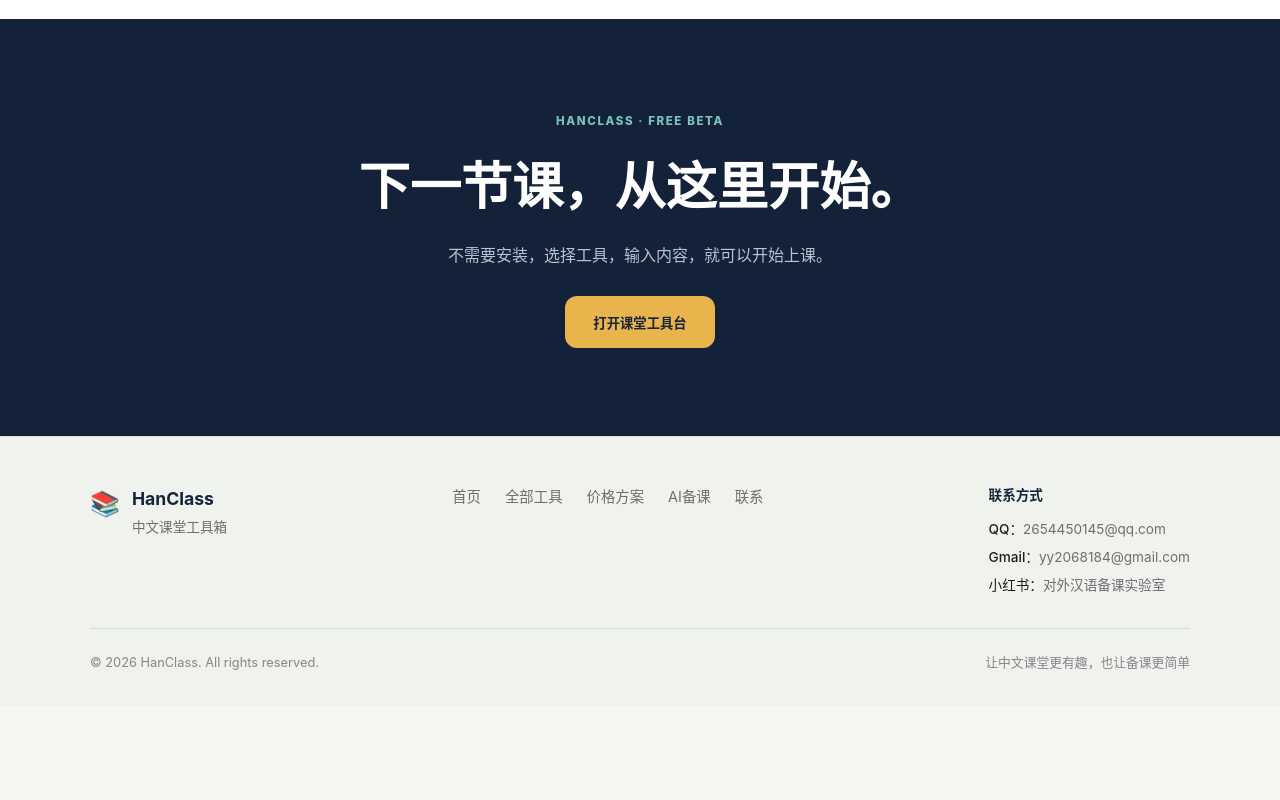
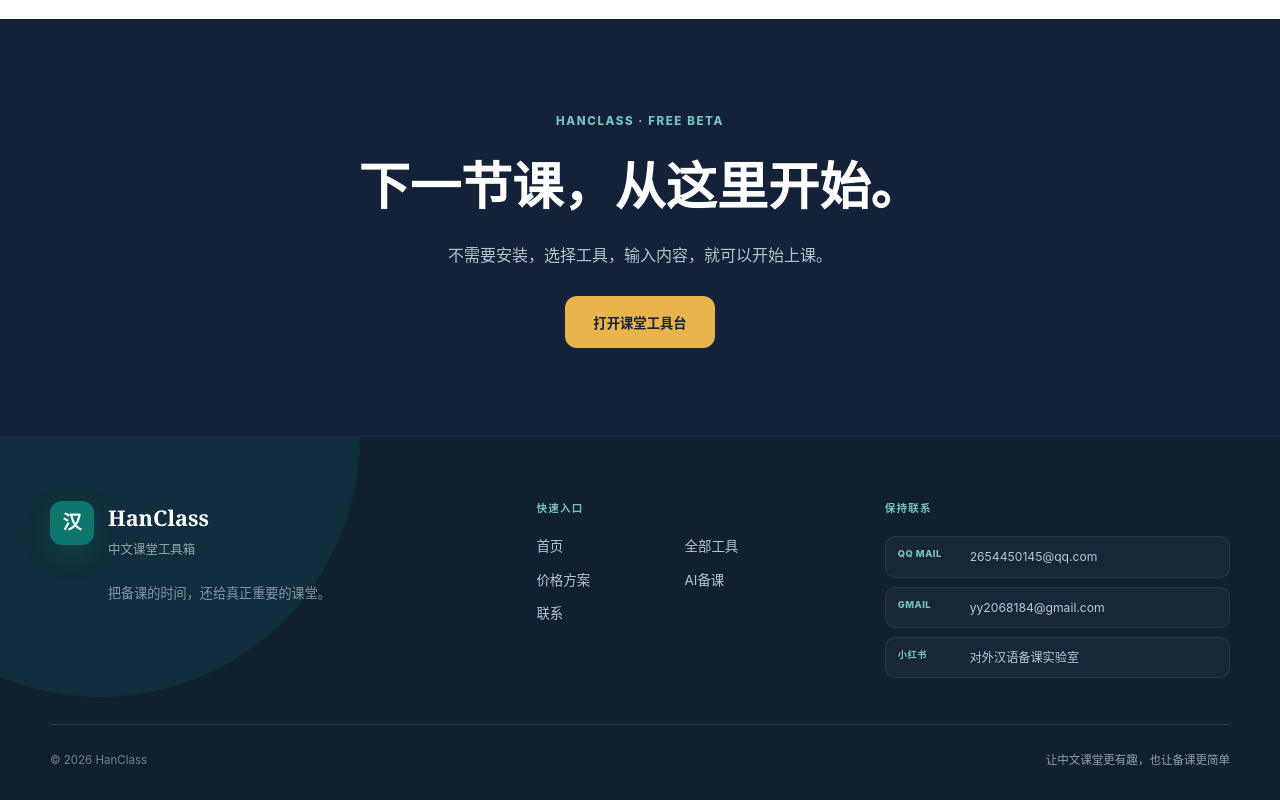
Before and after one commit to Chenchen123123-Droid/lumiteach-chinese, a React (Vite) app: page / in a window 1280 px wide. Shown: the part 1324-2124 px from the top of the page. Before the commit the page ends 2030 px from the top, so only its background shows below. Built offline with nearby package versions, Linux system fonts and the light colour scheme.

Commit message:
feat: refine homepage contact page and footer

```diff
--- a/src/App.css
+++ b/src/App.css
@@ -222,29 +222,56 @@
 
 /* Footer */
 .footer {
-  background: #F0F2ED;
-  border-top: 1px solid #DDE2DC;
-  padding: 48px 24px 32px;
+  position: relative;
+  overflow: hidden;
+  padding: 64px 28px 30px;
+  border-top: 1px solid rgba(255,255,255,.07);
+  background: #111f32;
+  color: #fff;
+}
+
+.footer::before {
+  position: absolute;
+  top: -260px;
+  left: -160px;
+  width: 520px;
+  height: 520px;
+  border-radius: 50%;
+  background: rgba(15,118,110,.18);
+  content: '';
+  pointer-events: none;
 }
 
 .footer-main {
-  max-width: 1100px;
+  position: relative;
+  max-width: 1180px;
   margin: 0 auto;
   display: grid;
-  grid-template-columns: auto 1fr auto;
-  gap: 48px;
-  padding-bottom: 32px;
-  border-bottom: 1px solid #D8DED7;
+  grid-template-columns: minmax(260px,1.2fr) minmax(260px,.8fr) minmax(300px,1fr);
+  gap: 72px;
+  padding-bottom: 46px;
+  border-bottom: 1px solid rgba(255,255,255,.12);
 }
 
 .footer-brand-section {
   display: flex;
   align-items: flex-start;
-  gap: 12px;
+  gap: 14px;
 }
 
 .footer-icon {
-  font-size: 1.5rem;
+  display: grid;
+  width: 44px;
+  height: 44px;
+  flex: 0 0 auto;
+  place-items: center;
+  border-radius: 12px;
+  background: #0f766e;
+  color: #fff;
+  font-family: "Noto Serif SC",serif;
+  font-size: 1.2rem;
+  font-weight: 900;
+  box-shadow: 0 10px 24px rgba(15,118,110,.28);
 }
 
 .footer-brand-text {
@@ -254,31 +281,38 @@
 }
 
 .footer-text {
-  font-size: 1.1rem;
-  font-weight: 700;
-  color: #14243A;
+  font-family: Georgia,serif;
+  font-size: 1.35rem;
+  font-weight: 800;
+  color: #fff;
 }
 
 .footer-subtitle {
-  font-size: 0.85rem;
-  color: #6E6E73;
+  font-size: 0.78rem;
+  color: #94a5b7;
 }
+
+.footer-brand-text p { max-width: 280px; margin: 18px 0 0; color: #8395a9; font-size: .82rem; line-height: 1.7; }
 
 .footer-nav {
   display: flex;
-  justify-content: center;
+  flex-direction: column;
+  align-items: flex-start;
 }
 
+.footer-column-label { display: block; margin-bottom: 18px; color: #75c3ba; font-size: .66rem; font-weight: 850; letter-spacing: .12em; }
+
 .footer-nav-group {
-  display: flex;
-  gap: 24px;
-  flex-wrap: wrap;
+  display: grid;
+  width: 100%;
+  grid-template-columns: repeat(2,minmax(90px,1fr));
+  gap: 12px 20px;
 }
 
 .footer-nav-group a {
-  color: #6E6E73;
+  color: #b8c4d0;
   text-decoration: none;
-  font-size: 0.9rem;
+  font-size: .84rem;
   transition: color 0.2s;
 }
 
@@ -289,76 +323,71 @@
 .footer-contact {
   display: flex;
   flex-direction: column;
-  gap: 8px;
-}
-
-.footer-contact-label {
-  font-size: 0.85rem;
-  font-weight: 600;
-  color: #14243A;
-  margin-bottom: 4px;
 }
 
 .contact-items {
   display: flex;
   flex-direction: column;
-  gap: 6px;
+  gap: 9px;
 }
 
 .contact-items a,
 .contact-item {
-  color: #6E6E73;
+  display: grid;
+  padding: 10px 12px;
+  border: 1px solid rgba(255,255,255,.08);
+  border-radius: 10px;
+  background: rgba(255,255,255,.035);
+  color: #bac5d1;
   text-decoration: none;
-  font-size: 0.85rem;
+  font-size: .76rem;
+  grid-template-columns: 62px minmax(0,1fr);
+  gap: 10px;
   transition: color 0.2s;
 }
 
 .contact-items a:hover {
-  color: #1D1D1F;
+  border-color: rgba(117,195,186,.42);
+  color: #fff;
 }
 
 .contact-label {
-  font-weight: 500;
-  color: #1D1D1F;
+  color: #75c3ba;
+  font-size: .58rem;
+  font-weight: 850;
+  letter-spacing: .06em;
 }
 
 .footer-bottom {
-  max-width: 1100px;
-  margin: 24px auto 0;
+  position: relative;
+  max-width: 1180px;
+  margin: 26px auto 0;
   display: flex;
   justify-content: space-between;
   align-items: center;
-  font-size: 0.8rem;
-  color: #86868B;
+  font-size: .72rem;
+  color: #718398;
 }
 
 .footer-tagline {
-  color: #86868B;
+  color: #8fa0b2;
 }
 
-@media (max-width: 768px) {
+@media (max-width: 900px) {
   .footer-main {
     grid-template-columns: 1fr;
-    gap: 32px;
-    text-align: center;
+    gap: 38px;
   }
+}
 
-  .footer-brand-section {
-    justify-content: center;
-  }
-
-  .footer-nav {
-    justify-content: center;
-  }
-
-  .footer-contact {
-    align-items: center;
-  }
-
+@media (max-width: 520px) {
+  .footer { padding: 50px 20px 26px; }
+  .footer-main { gap: 34px; }
+  .footer-nav-group { grid-template-columns: 1fr 1fr; }
   .footer-bottom {
     flex-direction: column;
-    gap: 8px;
-    text-align: center;
+    align-items: flex-start;
+    gap: 7px;
   }
 }
 
--- a/src/App.jsx
+++ b/src/App.jsx
@@ -182,13 +182,15 @@
         <footer className="footer">
           <div className="footer-main">
             <div className="footer-brand-section">
-              <span className="footer-icon">📚</span>
+              <span className="footer-icon">汉</span>
               <div className="footer-brand-text">
                 <span className="footer-text">HanClass</span>
                 <span className="footer-subtitle">{lang === 'zh' ? '中文课堂工具箱' : 'Chinese Class Toolkit'}</span>
+                <p>{lang === 'zh' ? '把备课的时间，还给真正重要的课堂。' : 'Give preparation time back to the classroom.'}</p>
               </div>
             </div>
             <div className="footer-nav">
+              <span className="footer-column-label">{lang === 'zh' ? '快速入口' : 'Explore'}</span>
               <div className="footer-nav-group">
                 <a href="/" onClick={event => { event.preventDefault(); handleNavigate('home'); }}>{lang === 'zh' ? '首页' : 'Home'}</a>
                 <a href="/tools" onClick={event => { event.preventDefault(); handleNavigate('tools'); }}>{lang === 'zh' ? '全部工具' : 'Tools'}</a>
@@ -198,16 +200,16 @@
               </div>
             </div>
             <div className="footer-contact">
-              <span className="footer-contact-label">{lang === 'zh' ? '联系方式' : 'Contact'}</span>
+              <span className="footer-column-label">{lang === 'zh' ? '保持联系' : 'Stay in touch'}</span>
               <div className="contact-items">
-                <a href="mailto:2654450145@qq.com"><span className="contact-label">QQ：</span>2654450145@qq.com</a>
-                <a href="mailto:yy2068184@gmail.com"><span className="contact-label">Gmail：</span>yy2068184@gmail.com</a>
-                <span className="contact-item"><span className="contact-label">小红书：</span>对外汉语备课实验室</span>
+                <a href="mailto:2654450145@qq.com"><span className="contact-label">QQ MAIL</span><span>2654450145@qq.com</span></a>
+                <a href="mailto:yy2068184@gmail.com"><span className="contact-label">GMAIL</span><span>yy2068184@gmail.com</span></a>
+                <span className="contact-item"><span className="contact-label">小红书</span><span>对外汉语备课实验室</span></span>
               </div>
             </div>
           </div>
           <div className="footer-bottom">
-            <span>© 2026 HanClass. All rights reserved.</span>
+            <span>© 2026 HanClass</span>
             <span className="footer-tagline">{lang === 'zh' ? '让中文课堂更有趣，也让备课更简单' : 'Make Chinese classes more engaging and lesson prep easier'}</span>
           </div>
         </footer>
--- a/src/components/ContactPage.jsx
+++ b/src/components/ContactPage.jsx
@@ -2,92 +2,101 @@
 import { useLanguage } from '../i18n/LanguageContext';
 import './ContactPage.css';
 
-/**
- * 联系页面 - 全新布局
- */
+const XHS_IMAGE = '/contact/aa429a9c4b40ea34bcc2097818e65b1b.jpg';
+
 function ContactPage({ onNavigate }) {
   const { lang } = useLanguage();
+  const isZh = lang === 'zh';
 
   return (
     <div className="contact-page">
-      <div className="contact-container">
-        {/* 主要联系卡片 - 左右布局 */}
-        <div className="contact-card">
-          <div className="contact-content">
-            {/* 左侧：标题和说明 */}
-            <div className="contact-left">
-              <h1>{lang === 'zh' ? '联系我们' : 'Contact'}</h1>
-              <p className="contact-intro">
-                {lang === 'zh'
-                  ? '如果你在使用 HanClass 的过程中遇到任何问题，或者有工具优化建议、功能需求、合作想法，欢迎联系我。'
-                  : 'If you have any questions, feedback, feature suggestions, or collaboration ideas while using HanClass, feel free to contact me.'}
-              </p>
+      <section className="contact-hero">
+        <div className="contact-hero-copy">
+          <span className="contact-eyebrow"><i />HANCLASS · CONTACT</span>
+          <h1>{isZh ? <>一起把中文课堂，<br />做得更好。</> : <>Let’s make Chinese classes<br />work even better.</>}</h1>
+          <p>{isZh
+            ? '遇到问题、想到新工具，或者希望一起合作，都欢迎告诉我。每一条真实的课堂反馈，都会帮助 HanClass 变得更实用。'
+            : 'Questions, tool ideas, or collaboration proposals are all welcome. Real classroom feedback helps HanClass improve.'}</p>
+        </div>
+        <div className="contact-hero-note">
+          <span>{isZh ? '反馈范围' : 'You can share'}</span>
+          <strong>{isZh ? '问题反馈 · 功能建议 · 教学合作' : 'Bugs · Ideas · Collaboration'}</strong>
+        </div>
+      </section>
 
-              <div className="contact-info">
-                {/* 邮箱 */}
-                <div className="info-group">
-                  <h3>{lang === 'zh' ? '邮箱' : 'Emails'}</h3>
-                  <a href="mailto:2654450145@qq.com" className="info-item">
-                    <span className="info-label">QQ {lang === 'zh' ? '邮箱' : 'Mail'}：</span>
-                    <span>2654450145@qq.com</span>
+      <section className="contact-grid">
+        <div className="contact-channel-card">
+          <div className="contact-card-heading">
+            <span>01</span>
+            <div>
+              <small>DIRECT CONTACT</small>
+              <h2>{isZh ? '通过邮箱联系' : 'Contact by email'}</h2>
+            </div>
+          </div>
+
+          <div className="contact-links">
+            <a href="mailto:2654450145@qq.com">
+              <span className="contact-link-icon">Q</span>
+              <span><small>QQ MAIL</small><strong>2654450145@qq.com</strong></span>
+              <b>↗</b>
             </a>
-                  <a href="mailto:yy2068184@gmail.com" className="info-item">
-                    <span className="info-label">Gmail：</span>
-                    <span>yy2068184@gmail.com</span>
+            <a href="mailto:yy2068184@gmail.com">
+              <span className="contact-link-icon gmail">G</span>
+              <span><small>GMAIL</small><strong>yy2068184@gmail.com</strong></span>
+              <b>↗</b>
             </a>
           </div>
 
-                {/* 小红书 */}
-                <div className="info-group">
-                  <h3>Xiaohongshu</h3>
-                  <div className="info-item">
-                    <span className="info-label">{lang === 'zh' ? '小红书' : 'Xiaohongshu'}：</span>
-                    <span>对外汉语备课实验室</span>
+          <div className="contact-tip">
+            <span>✦</span>
+            <p><strong>{isZh ? '写反馈时可以附上截图' : 'Screenshots are helpful'}</strong>{isZh
+              ? '请简单说明使用的工具和遇到的情况，我会更快定位问题。'
+              : 'Mention the tool and what happened so the issue is easier to locate.'}</p>
           </div>
-                  <div className="info-item">
-                    <span className="info-label">{lang === 'zh' ? '小红书号' : 'Xiaohongshu ID'}：</span>
-                    <span>95444228441</span>
-                  </div>
+
+          <div className="contact-checklist">
+            <small>{isZh ? '一条清楚的反馈最好包含' : 'A useful report includes'}</small>
+            <div>
+              <span><b>01</b>{isZh ? '工具名称' : 'Tool name'}</span>
+              <span><b>02</b>{isZh ? '问题截图' : 'Screenshot'}</span>
+              <span><b>03</b>{isZh ? '操作步骤' : 'Steps'}</span>
             </div>
           </div>
         </div>
 
-            {/* 右侧：小红书二维码 */}
-            <div className="contact-right">
-              <div className="qr-card">
-                <img
-                  src="/contact/xiaohongshu-contact.jpg"
-                  alt="Xiaohongshu QR Code"
-                  className="qr-image"
-                />
-                <p className="qr-caption">
-                  {lang === 'zh' ? '扫码在小红书找到我' : 'Scan to find me on Xiaohongshu'}
-                </p>
+        <div className="contact-social-card">
+          <div className="contact-card-heading light">
+            <span>02</span>
+            <div>
+              <small>XIAOHONGSHU</small>
+              <h2>{isZh ? '关注备课实验室' : 'Follow the lesson lab'}</h2>
             </div>
           </div>
+          <div className="xhs-profile">
+            <img src={XHS_IMAGE} alt={isZh ? '对外汉语备课实验室小红书联系卡' : 'Xiaohongshu contact card'} />
+          </div>
+          <div className="xhs-meta">
+            <div><small>{isZh ? '账号' : 'Account'}</small><strong>对外汉语备课实验室</strong></div>
+            <div><small>{isZh ? '小红书号' : 'ID'}</small><strong>95444228441</strong></div>
           </div>
         </div>
+      </section>
 
-        {/* 关于 HanClass */}
-        <div className="about-card">
-          <h2>{lang === 'zh' ? '关于 HanClass' : 'About HanClass'}</h2>
-          <p className="about-text">
-            {lang === 'zh'
-              ? 'HanClass 是为中文老师设计的课堂工具箱，帮助你快速制作课堂游戏、词卡、字帖、座位表、听力活动和备课材料。根据你的反馈，我们会持续优化和更新更多功能。'
-              : 'HanClass is a classroom toolkit for Chinese teachers, helping you quickly create games, flashcards, worksheets, seating charts, listening activities, and teaching materials. We continue to improve and add more features based on your feedback.'}
-          </p>
+      <section className="contact-about">
+        <div>
+          <span className="contact-about-kicker">ABOUT HANCLASS</span>
+          <h2>{isZh ? '工具来自课堂，也会回到课堂。' : 'Built from classrooms, for classrooms.'}</h2>
         </div>
-
-        {/* 行动按钮 */}
+        <div className="contact-about-copy">
+          <p>{isZh
+            ? 'HanClass 是为中文教师设计的课堂工具台，涵盖课堂游戏、词卡字帖、座位管理、听力活动和备课材料。现在仍在持续完善，你的使用体验会直接影响下一步优化。'
+            : 'HanClass is a workspace for Chinese teachers, covering games, flashcards, worksheets, seating, listening activities, and lesson materials.'}</p>
           <div className="contact-actions">
-          <button className="btn-primary" onClick={() => onNavigate && onNavigate('tools')}>
-            {lang === 'zh' ? '查看全部工具' : 'Explore Tools'}
-          </button>
-          <button className="btn-secondary" onClick={() => onNavigate && onNavigate('home')}>
-            {lang === 'zh' ? '返回首页' : 'Back to Home'}
-          </button>
+            <button className="contact-primary" onClick={() => onNavigate?.('tools')}>{isZh ? '查看全部工具' : 'Explore tools'}</button>
+            <button className="contact-secondary" onClick={() => onNavigate?.('home')}>{isZh ? '返回首页' : 'Back home'}</button>
           </div>
         </div>
+      </section>
     </div>
   );
 }
--- a/src/components/HomePage.jsx
+++ b/src/components/HomePage.jsx
@@ -43,7 +43,11 @@
               {isZh ? '为中文教师打造的课堂工作台' : 'A classroom workspace for Chinese teachers'}
             </div>
             <h1 className="hero-title">
-              {isZh ? '把备课的时间，\n还给课堂。' : 'Spend less time preparing.\nTeach more.'}
+              {isZh ? (
+                <><span>把备课的时间，</span><span>还给课堂。</span></>
+              ) : (
+                <><span>Spend less time preparing.</span><span>Teach more.</span></>
+              )}
             </h1>
             <p className="hero-subtitle">
               {isZh
```
Also changed, not shown: src/components/ContactPage.css (+101 -128 lines), src/components/HomePage.css (+7 -2 lines). Lines whose indentation alone changed are shown as unchanged.
